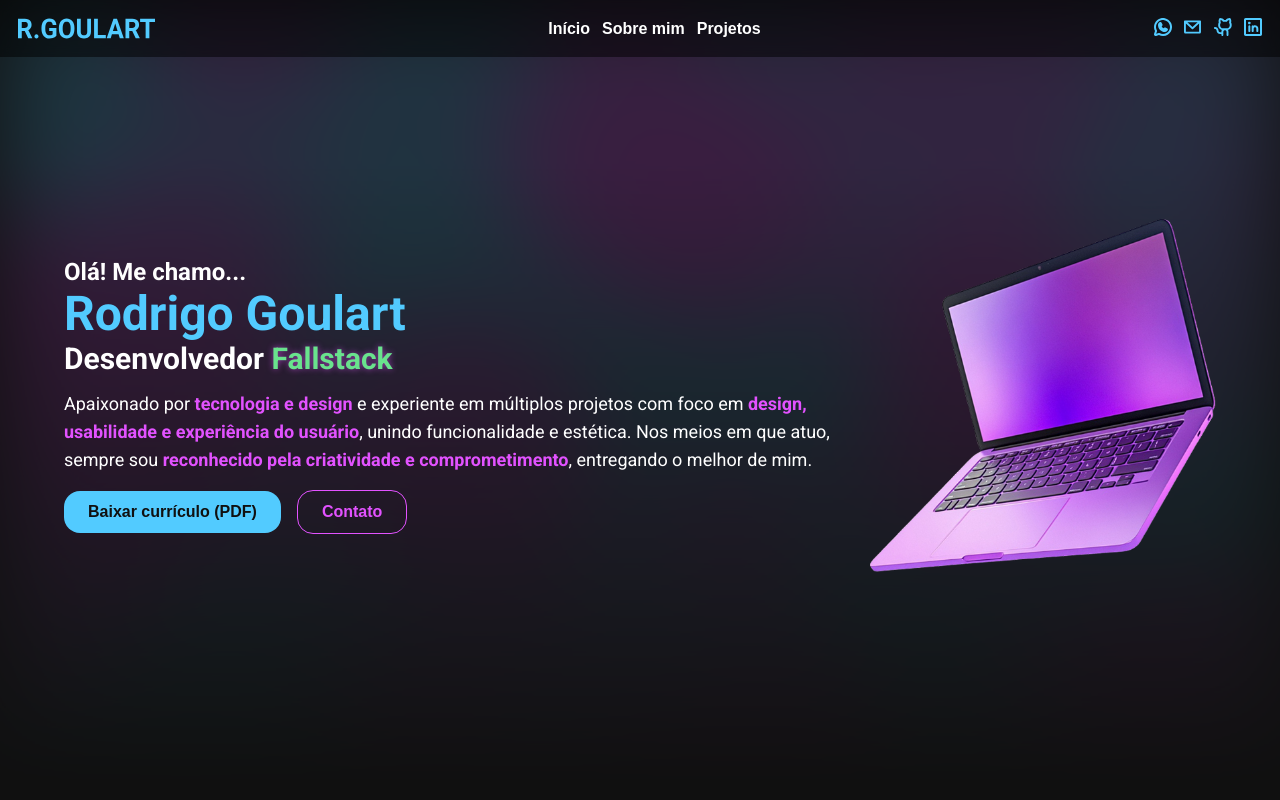
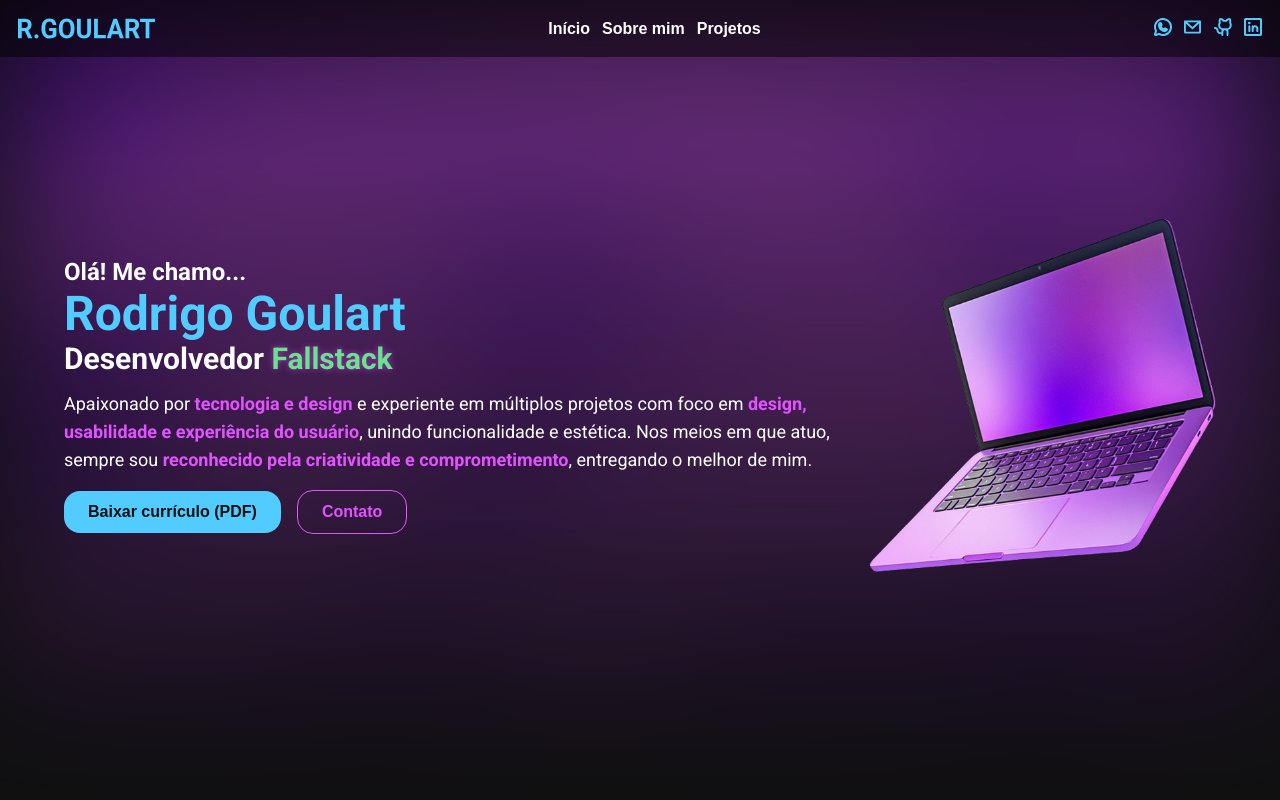
Before and after one commit to RodrigoDGoulart/portfolio, a React (Vite) app: page / in a window 1280 px wide. Shown: the top 800 px of the page. Built offline with nearby package versions, Linux system fonts and the light colour scheme.

Commit message:
fix: adjust background colors

```diff
--- a/src/assets/fireflies.js
+++ b/src/assets/fireflies.js
@@ -67,10 +67,10 @@ class Firefly {
 
 let f = [];
 
-function draw(color) {
+function draw(color, quantity = 76) {
   // quantidade total e taxa de spawn (ajustáveis)
-  const MAX = 60;
-  const SPAWN_PER_FRAME = 4; // antes era 10 por chamada; com 2 fica mais leve e suave
+  const MAX = quantity;
+  const SPAWN_PER_FRAME = 2; // antes era 10 por chamada; com 2 fica mais leve e suave
 
   if (f.length < MAX) {
     for (let j = 0; j < SPAWN_PER_FRAME; j++) {
@@ -130,7 +130,7 @@ window.requestAnimFrame = (function () {
 function loop() {
   window.requestAnimFrame(loop);
   c.clearRect(0, 0, w, h);
-  draw("#E252FF");
+  draw("#d64fffff");
 }
 
 window.addEventListener("resize", function () {
--- a/src/index.scss
+++ b/src/index.scss
@@ -62,13 +62,13 @@ table {
 
 canvas {
   position: absolute;
-	background-color: #52CBFF;
+	background-color: #7101EC;
   top: 0;
   width: 100%;
   z-index: -1;
 
-  filter: blur(48px);
-  opacity: 0.2;
+  filter: blur(72px);
+  opacity: 0.4;
 
   /* 🔥 Fade vertical de opacidade */
   -webkit-mask-image: linear-gradient(
```
